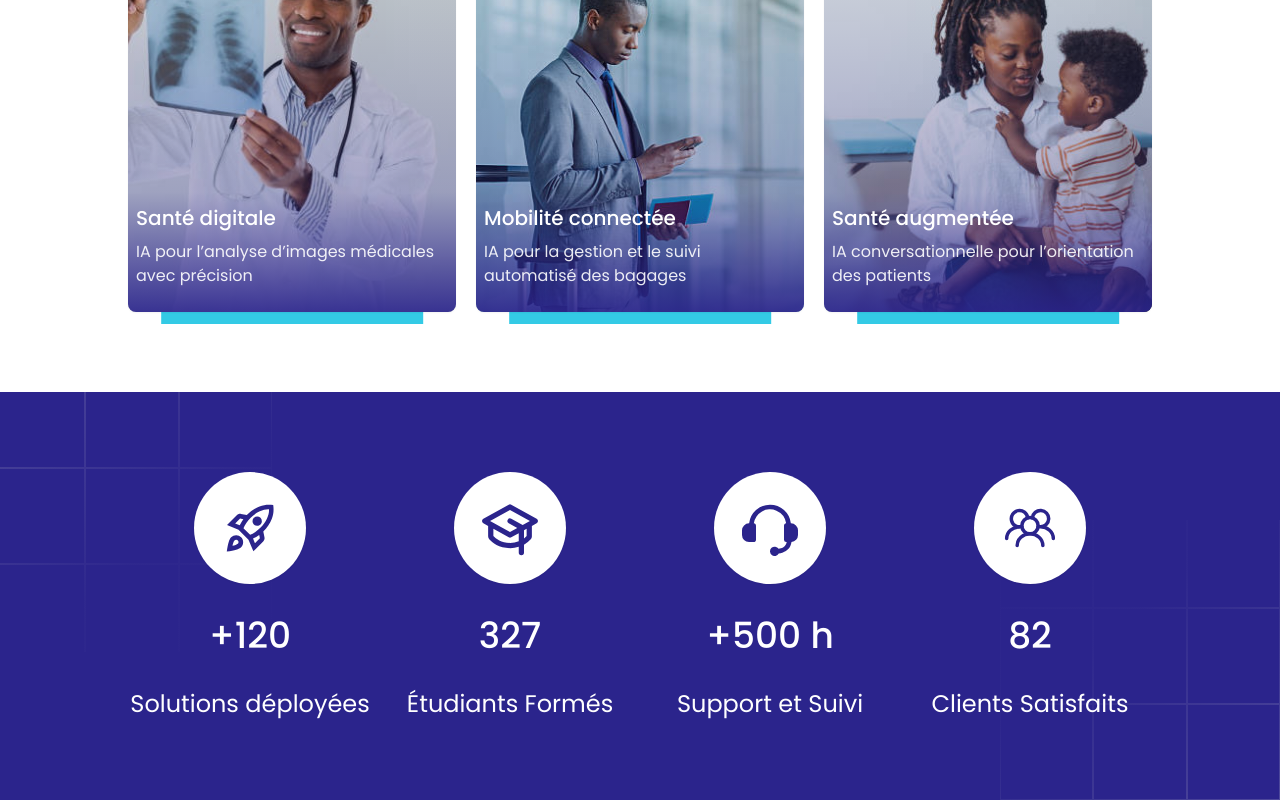
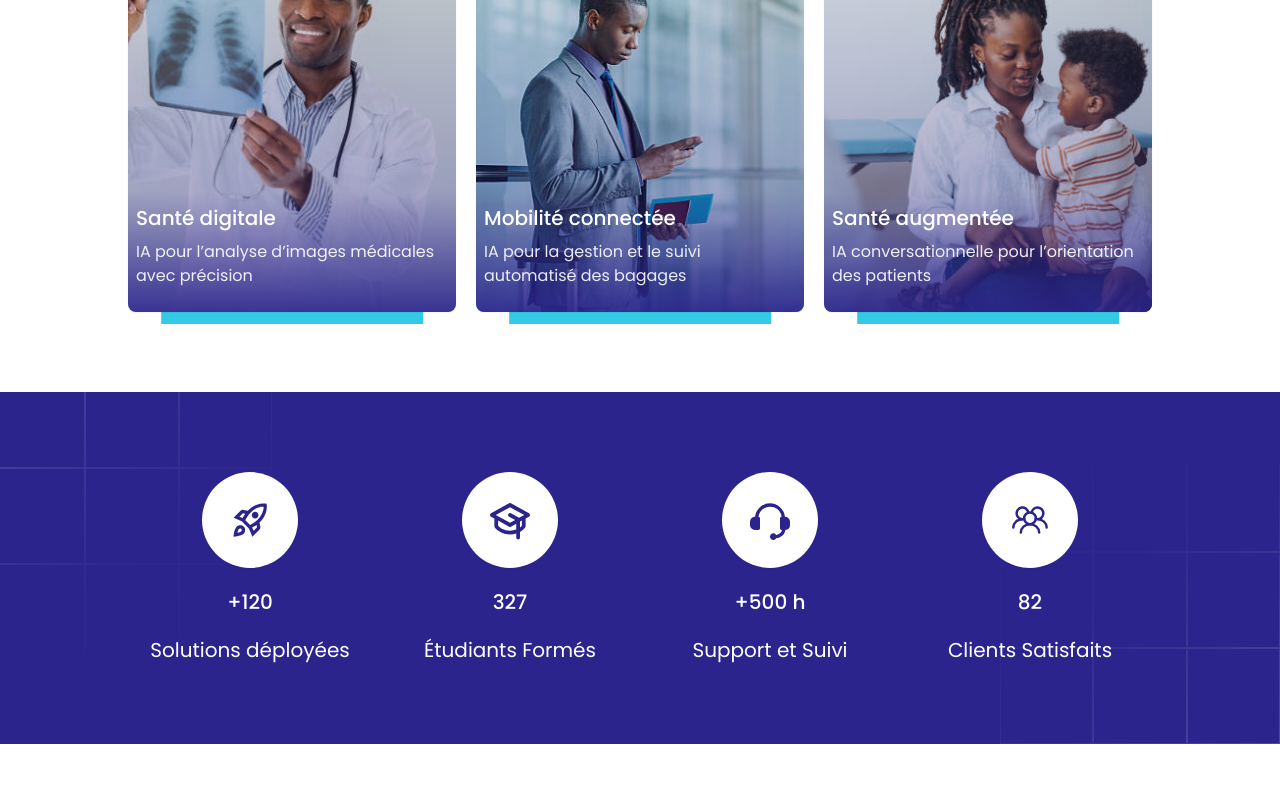
Before and after one commit to SaidouJalloh/afriAi-solutions, a Next.js app: page / in a window 1280 px wide. Shown: the part 2730-3530 px from the top of the page. After the commit the page ends 3474 px from the top, so only its background shows below. Built offline with nearby package versions, Linux system fonts and the light colour scheme.

Commit message:
AFRI-07 update styles

```diff
--- a/src/components/stats/stats.module.scss
+++ b/src/components/stats/stats.module.scss
@@ -7,23 +7,23 @@
 }
 
 .statsItem {
-    @apply flex-1 flex flex-col items-center justify-center lg:gap-8 gap-5 text-center md:min-w-min sm:min-w-[15rem] min-w-[9.5rem];
+    @apply flex-1 flex flex-col items-center justify-center gap-5 text-center md:min-w-min sm:min-w-[15rem] min-w-[45%];
 }
 
 .iconWrapper {
-    @apply lg:w-28 sm:w-20 w-16 lg:h-28 sm:h-20 h-16 rounded-full shadow-sm text-afri-primary bg-white flex justify-center items-center;
+    @apply lg:w-24 sm:w-20 w-16 lg:h-24 sm:h-20 h-16 rounded-full shadow-sm text-afri-primary bg-white flex justify-center items-center;
 }
 
 .iconSize {
-    @apply lg:w-14 sm:w-10 w-8 lg:h-14 sm:h-10 h-8;
+    @apply sm:w-10 w-8  sm:h-10 h-8;
 }
 
 .statsValue {
-    @apply font-poppins text-white lg:text-4xl sm:text-2xl text-lg font-medium;
+    @apply font-poppins text-white lg:text-xl sm:text-base text-sm font-medium;
 }
 
 .statsLabel {
-    @apply font-poppins text-white lg:text-2xl sm:text-base text-sm;
+    @apply font-poppins text-white lg:text-xl sm:text-base text-sm;
 }
 
 .decorTop {
```
